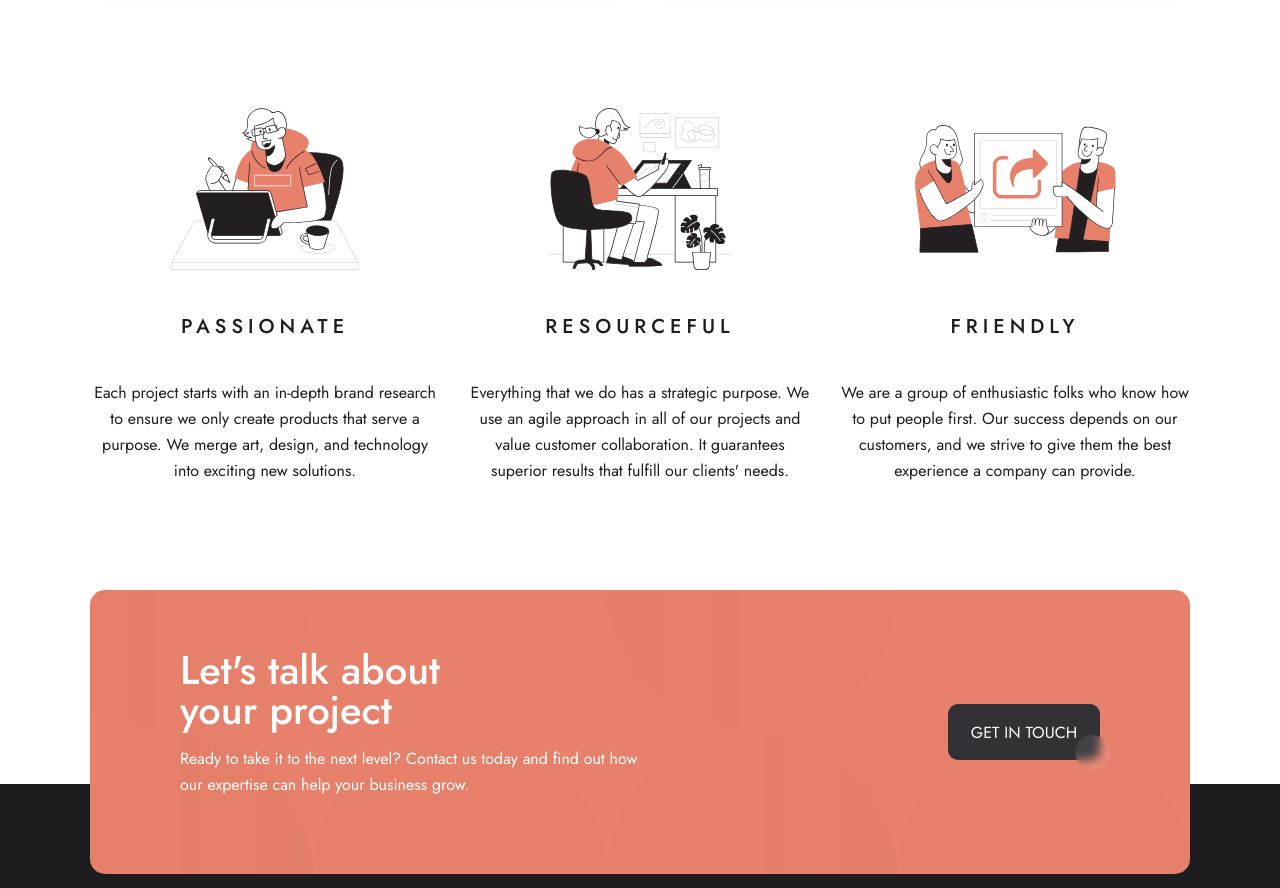
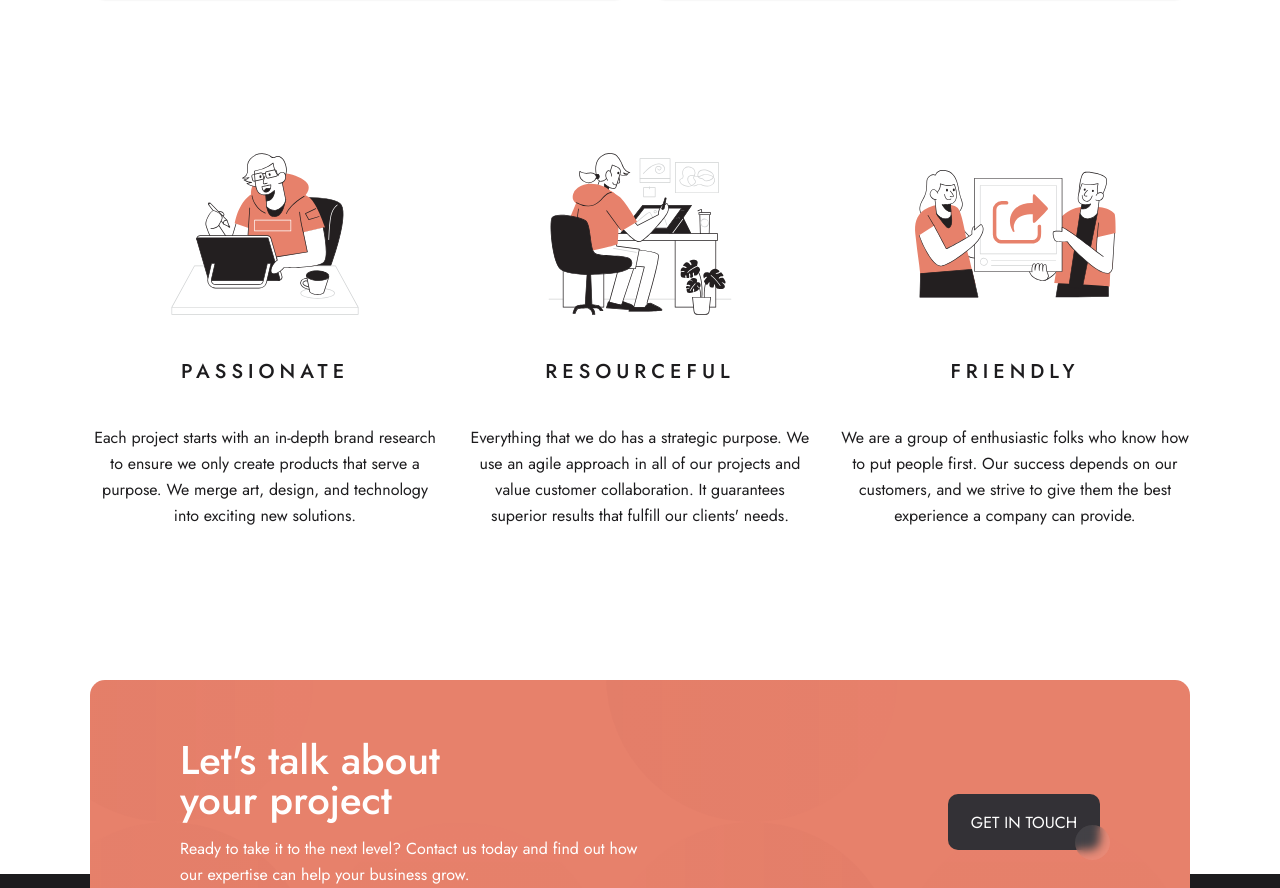
Before and after one commit to ezgiEH/Designo, a React (Create React App) app: page / in a window 1280 px wide. Shown: the part 1612-2500 px from the top of the page. Built offline with nearby package versions, Linux system fonts and the light colour scheme.

Commit message:
Update Features.jsx

```diff
--- a/src/components/Features.jsx
+++ b/src/components/Features.jsx
@@ -8,7 +8,7 @@ import { mobile, tablet } from '../responsive'
 const FeaturesContainer = styled.div`
     width: 1100px;
     height: 412px;
-    margin: 45px 0;
+    margin: 90px 0;
     display: flex;
     align-items: center;
     justify-content: center;
```
